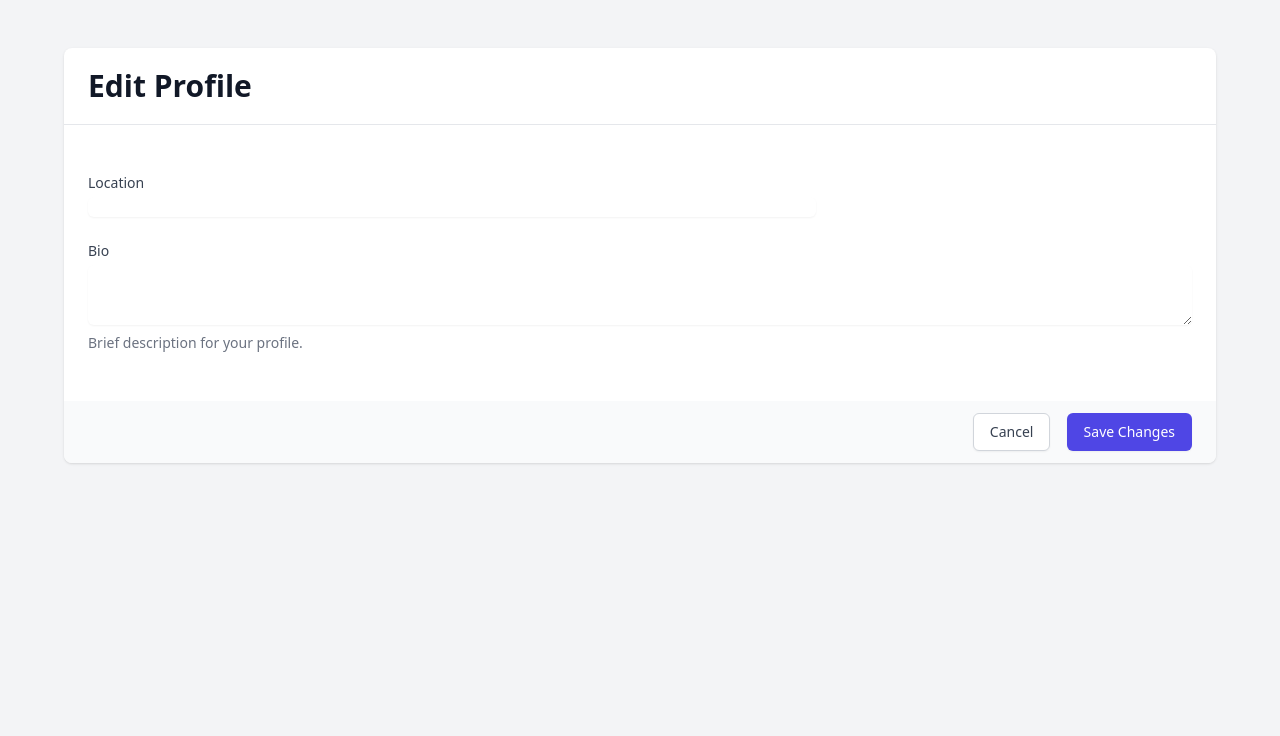
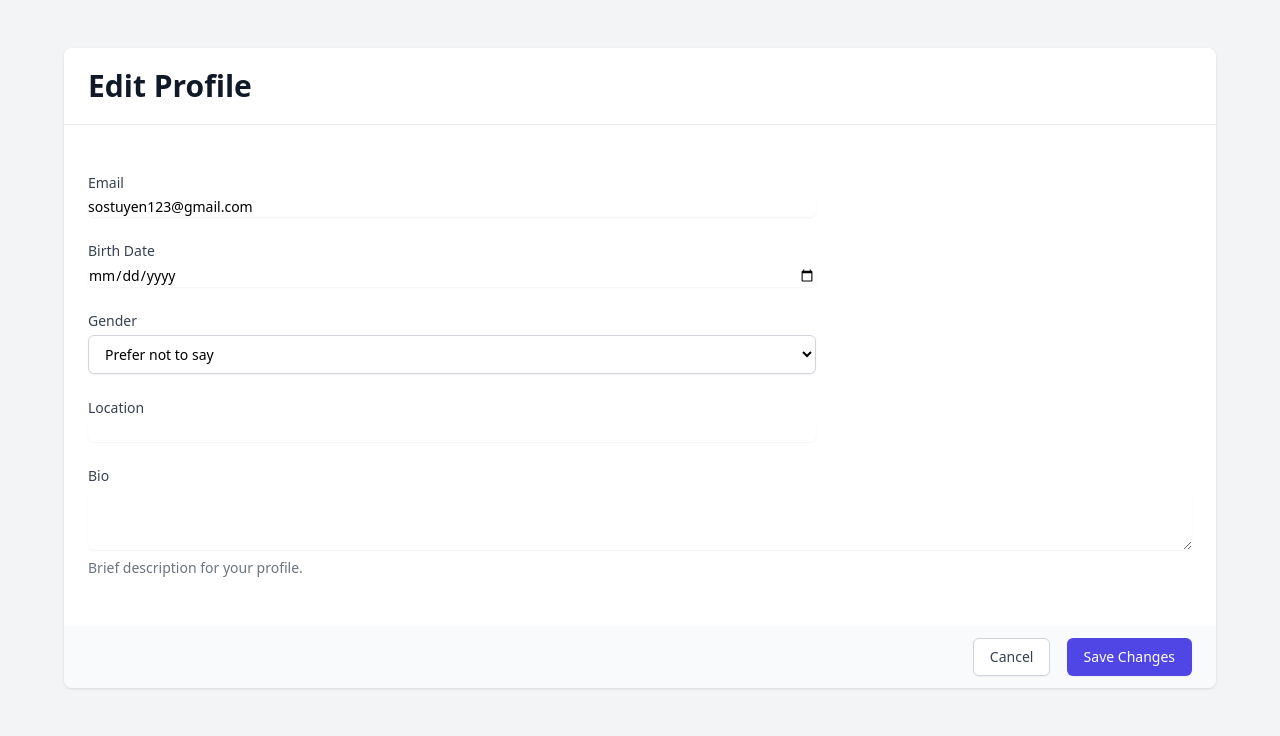
Before and after one commit to samdriod/pokeTrade, a Django app: page /accounts/profile/edit/ in a window 1280 px wide. Shown: the part 64-800 px from the top of the page. Run offline with Django 5.2, Linux system fonts and the light colour scheme; a user stored in the database is signed in; data comes from the database, SQL or seed files in the repository; both versions use the stored data as it was after the commit; some libraries are stand-ins or nearby versions.

Commit message:
REGISTER SHOULD NOW ACTUALLLY WORKS

```diff
--- a/pokeTrade/accounts/models.py
+++ b/pokeTrade/accounts/models.py
@@ -24,9 +24,15 @@ class UserProfile(models.Model):
 
 @receiver(post_save, sender=User)
 def create_user_profile(sender, instance, created, **kwargs):
+    """Create a UserProfile instance when a new User is created."""
     if created:
         UserProfile.objects.create(user=instance)
 
 @receiver(post_save, sender=User)
 def save_user_profile(sender, instance, **kwargs):
-    instance.userprofile.save()
+    """Ensure the UserProfile is saved when the User is saved."""
+    try:
+        instance.userprofile.save()
+    except UserProfile.DoesNotExist:
+        # Create profile if it doesn't exist
+        UserProfile.objects.create(user=instance)
--- a/pokeTrade/accounts/templates/accounts/edit_profile.html
+++ b/pokeTrade/accounts/templates/accounts/edit_profile.html
@@ -14,15 +14,37 @@
                 <div class="px-4 py-5 bg-white sm:p-6">
                     <div class="grid grid-cols-6 gap-6">
                         <div class="col-span-6 sm:col-span-4">
+                            <label for="email" class="block text-sm font-medium text-gray-700">Email</label>
+                            <input type="email" name="email" id="email" value="{{ user.email }}"
+                                   class="mt-1 focus:ring-indigo-500 focus:border-indigo-500 block w-full shadow-sm sm:text-sm border-gray-300 rounded-md">
+                        </div>
+
+                        <div class="col-span-6 sm:col-span-4">
+                            <label for="birth_date" class="block text-sm font-medium text-gray-700">Birth Date</label>
+                            <input type="date" name="birth_date" id="birth_date" value="{{ profile.birth_date|date:'Y-m-d' }}"
+                                   class="mt-1 focus:ring-indigo-500 focus:border-indigo-500 block w-full shadow-sm sm:text-sm border-gray-300 rounded-md">
+                        </div>
+
+                        <div class="col-span-6 sm:col-span-4">
+                            <label for="gender" class="block text-sm font-medium text-gray-700">Gender</label>
+                            <select id="gender" name="gender"
+                                    class="mt-1 block w-full py-2 px-3 border border-gray-300 bg-white rounded-md shadow-sm focus:outline-none focus:ring-indigo-500 focus:border-indigo-500 sm:text-sm">
+                                {% for value, label in profile.GENDER_CHOICES %}
+                                    <option value="{{ value }}" {% if profile.gender == value %}selected{% endif %}>{{ label }}</option>
+                                {% endfor %}
+                            </select>
+                        </div>
+
+                        <div class="col-span-6 sm:col-span-4">
                             <label for="location" class="block text-sm font-medium text-gray-700">Location</label>
-                            <input type="text" name="location" id="location" value="{{ user.userprofile.location }}"
+                            <input type="text" name="location" id="location" value="{{ profile.location }}"
                                    class="mt-1 focus:ring-indigo-500 focus:border-indigo-500 block w-full shadow-sm sm:text-sm border-gray-300 rounded-md">
                         </div>
 
                         <div class="col-span-6">
                             <label for="bio" class="block text-sm font-medium text-gray-700">Bio</label>
                             <textarea id="bio" name="bio" rows="3"
-                                      class="mt-1 focus:ring-indigo-500 focus:border-indigo-500 block w-full shadow-sm sm:text-sm border-gray-300 rounded-md">{{ user.userprofile.bio }}</textarea>
+                                      class="mt-1 focus:ring-indigo-500 focus:border-indigo-500 block w-full shadow-sm sm:text-sm border-gray-300 rounded-md">{{ profile.bio }}</textarea>
                             <p class="mt-2 text-sm text-gray-500">Brief description for your profile.</p>
                         </div>
                     </div>
--- a/pokeTrade/accounts/views.py
+++ b/pokeTrade/accounts/views.py
@@ -11,32 +11,42 @@ def register(request):
         form = CustomUserCreationForm(request.POST)
         if form.is_valid():
             user = form.save()
-            # Create UserProfile
-            UserProfile.objects.create(
-                user=user,
-                birth_date=form.cleaned_data['birth_date'],
-                gender=form.cleaned_data['gender']
-            )
+            # Update the automatically created profile
+            user.userprofile.birth_date = form.cleaned_data['birth_date']
+            user.userprofile.gender = form.cleaned_data['gender']
+            user.userprofile.save()
             login(request, user)
-            return redirect('accounts:profile')  # Redirect to profile page after registration
+            return redirect('accounts:profile')
     else:
         form = CustomUserCreationForm()
     return render(request, 'registration/register.html', {'form': form})
 
 @login_required
 def profile(request):
-    user_profile = request.user.userprofile
     return render(request, 'accounts/profile.html', {
-        'profile': user_profile
+        'profile': request.user.userprofile
     })
 
 @login_required
 def edit_profile(request):
     if request.method == 'POST':
-        user_profile = request.user.userprofile
-        user_profile.bio = request.POST.get('bio', '')
-        user_profile.location = request.POST.get('location', '')
-        user_profile.save()
+        user = request.user
+        profile = user.userprofile
+
+        # Update user email
+        user.email = request.POST.get('email', '')
+        user.save()
+
+        # Update profile fields
+        profile.birth_date = request.POST.get('birth_date') or None
+        profile.gender = request.POST.get('gender', '')
+        profile.location = request.POST.get('location', '')
+        profile.bio = request.POST.get('bio', '')
+        profile.save()
+
         messages.success(request, 'Profile updated successfully!')
         return redirect('accounts:profile')
-    return render(request, 'accounts/edit_profile.html')
+
+    return render(request, 'accounts/edit_profile.html', {
+        'profile': request.user.userprofile
+    })
```
Also changed, not shown: pokeTrade/accounts/templates/accounts/profile.html (+21 -9 lines), db.sqlite3.
